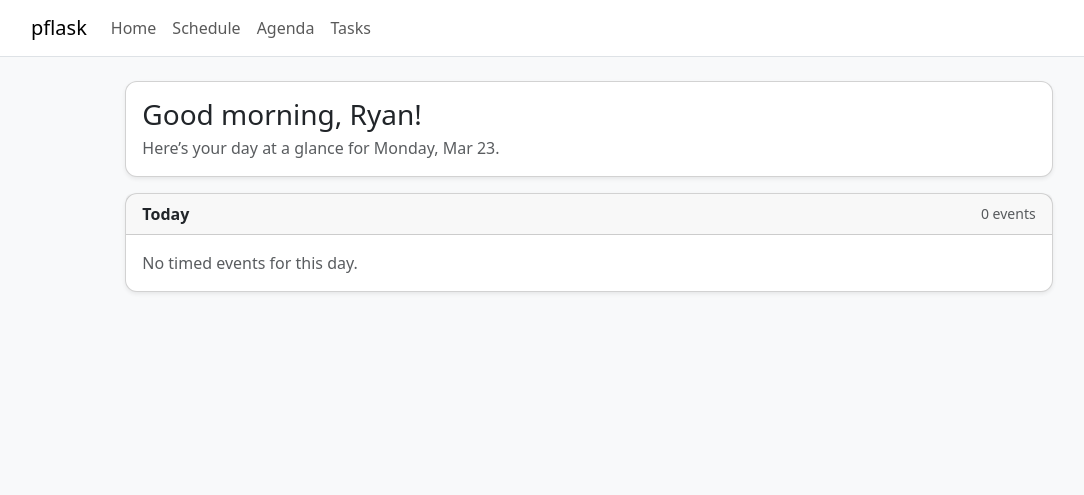
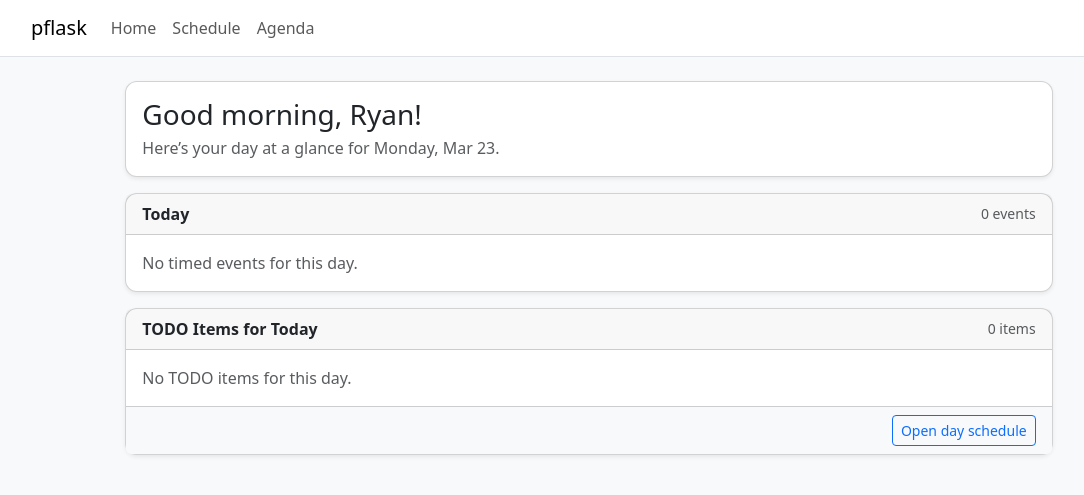
Before and after one commit to stupidcomputer/pflask, a Flask app: page / in a window 1280 px wide. Shown: the top 495 px of the page, without its empty margins (51-1135 px from the left). Run offline with Flask 3, Linux system fonts and the light colour scheme.

Commit message:
stuff and things

```diff
--- a/app.py
+++ b/app.py
@@ -207,6 +207,32 @@ def build_day_timeline(events: list[dict]) -> tuple[list[dict], int, int, int, i
     return blocks, start_hour, end_hour, total_height_px, pixels_per_minute
 
 
+def build_day_todo_widget(target_day: date) -> dict:
+    """Build TODO-only entries for a specific day, including overdue/deadline labels."""
+    raw_entries = org_store.agenda_for_day(target_day)
+    todo_entries = [entry for entry in raw_entries if entry["task"].todo]
+
+    kind_order = {
+        "scheduled-overdue": 0,
+        "deadline-overdue": 1,
+        "scheduled": 2,
+        "deadline": 3,
+        "appointment": 4,
+    }
+
+    todo_entries.sort(
+        key=lambda entry: (
+            kind_order.get(entry.get("kind"), 99),
+            entry["task"].heading.lower(),
+        )
+    )
+
+    return {
+        "todo_widget_entries": todo_entries,
+        "todo_widget_count": len(todo_entries),
+    }
+
+
 def build_schedule_context(target_day: date) -> dict:
     timed_events = org_store.timed_events_for_day(target_day)
     timeline_events, timeline_start_hour, timeline_end_hour, timeline_height_px, pixels_per_minute = build_day_timeline(timed_events)
@@ -229,6 +255,7 @@ def build_schedule_context(target_day: date) -> dict:
         "now_visible": now_visible,
         "now_line_top_px": now_line_top_px,
         "now_time_label": now.strftime("%H:%M"),
+        **build_day_todo_widget(target_day),
     }
 
 @app.route("/mainpage")
--- a/org.py
+++ b/org.py
@@ -365,16 +365,6 @@ def create_org_blueprint(store: OrgStore) -> Blueprint:
             today=today,
         )
 
-    @bp.route("/tasks")
-    def tasks():
-        all_tasks = store.pending()
-        return render_template(
-            "org_tasks.html",
-            title="Org Tasks",
-            tasks=all_tasks,
-            today=date.today(),
-        )
-
     return bp
 
 
--- /dev/null
+++ b/templates/_day_todos_widget.html
@@ -0,0 +1,38 @@
+<div class="col-12 col-xl-10">
+  <div class="card shadow-sm">
+    <div class="card-header d-flex justify-content-between align-items-center">
+      <span class="fw-semibold">{{ todo_widget_heading }}</span>
+      <span class="text-body-secondary small">{{ todo_widget_count }} items</span>
+    </div>
+
+    {% if not todo_widget_entries %}
+      <div class="card-body">
+        <p class="text-body-secondary mb-0">No TODO items for this day.</p>
+      </div>
+    {% else %}
+      <ul class="list-group list-group-flush">
+        {% for entry in todo_widget_entries %}
+          {% set task = entry.task %}
+          <li class="list-group-item org-entry--{{ entry.kind }}">
+            <div class="d-flex flex-wrap gap-2 align-items-center">
+              <span class="badge rounded-pill text-bg-secondary">{{ task.todo }}</span>
+              <span class="badge rounded-pill text-bg-light border">{{ entry.label }}</span>
+              <span class="fw-medium">{{ task.heading }}</span>
+              {% if task.tags %}
+                <span class="d-flex flex-wrap gap-1 ms-auto">
+                  {% for tag in task.tags %}
+                    <span class="badge text-bg-light border">{{ tag }}</span>
+                  {% endfor %}
+                </span>
+              {% endif %}
+            </div>
+          </li>
+        {% endfor %}
+      </ul>
+    {% endif %}
+
+    <div class="card-footer bg-body-tertiary d-flex justify-content-end">
+      <a class="btn btn-sm btn-outline-primary" href="/schedule/{{ target_day.isoformat() }}">Open day schedule</a>
+    </div>
+  </div>
+</div>
--- a/templates/base.html
+++ b/templates/base.html
@@ -19,7 +19,6 @@
             <li class="nav-item"><a class="nav-link" href="/">Home</a></li>
             <li class="nav-item"><a class="nav-link" href="/schedule">Schedule</a></li>
             <li class="nav-item"><a class="nav-link" href="/org/calendar">Agenda</a></li>
-            <li class="nav-item"><a class="nav-link" href="/org/tasks">Tasks</a></li>
           </ul>
         </div>
       </div>
--- a/templates/mainpage.html
+++ b/templates/mainpage.html
@@ -13,5 +13,8 @@
 
 	{% set schedule_heading = "Today" %}
 	{% include "_day_schedule.html" %}
+
+	{% set todo_widget_heading = "TODO Items for Today" %}
+	{% include "_day_todos_widget.html" %}
 </div>
 {% endblock %}
--- a/templates/schedule.html
+++ b/templates/schedule.html
@@ -29,5 +29,8 @@
 
   {% set schedule_heading = "Day View" %}
   {% include "_day_schedule.html" %}
+
+  {% set todo_widget_heading = "TODO Items for Selected Day" %}
+  {% include "_day_todos_widget.html" %}
 </div>
 {% endblock %}
```
Also changed, not shown: templates/org_tasks.html (deleted, +0 -38 lines).
